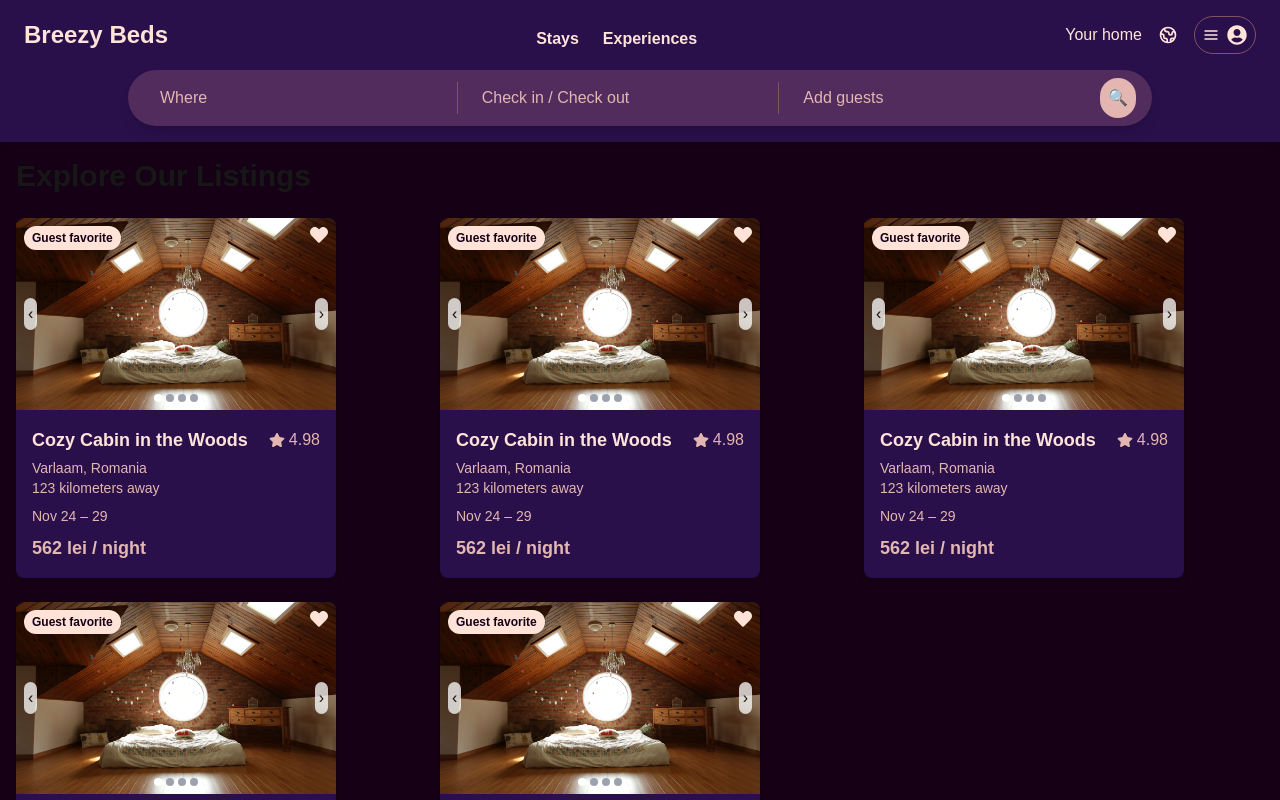
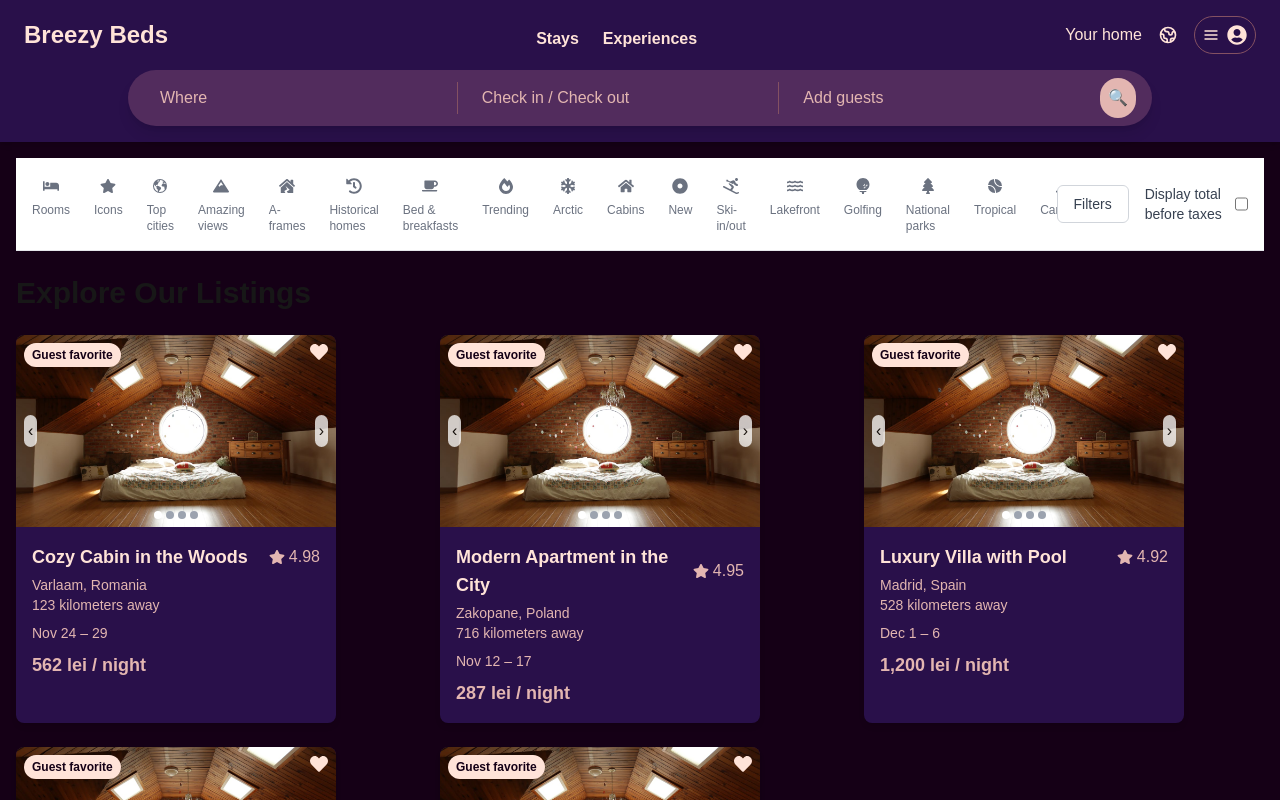
Before and after one commit to RimshaAamir/BreezyBeds, a Next.js app: page / in a window 1280 px wide. Shown: the top 800 px of the page. Built offline with nearby package versions, Linux system fonts and the light colour scheme.

Commit message:
Category Bar

```diff
--- a/app/page.tsx
+++ b/app/page.tsx
@@ -1,6 +1,6 @@
-// pages/index.js
-import Header from '../components/navbar/Header';
-import ListingCard from '../components/cards/ListingCard';
+import Header from "../components/navbar/Header";
+import Categories from "../components/categories/Categories"
+import ListingCard from "../components/cards/ListingCard";
 
 export default function Home() {
   const listings = [
@@ -25,12 +25,12 @@ export default function Home() {
                 "123.png",
                 "2222.jpg",
       ],
-      title: "Cozy Cabin in the Woods",
-      location: "Varlaam, Romania",
-      distance: 123,
-      dates: "Nov 24 – 29",
-      price: "562 lei",
-      rating: 4.98,
+      title: "Modern Apartment in the City",
+      location: "Zakopane, Poland",
+      distance: 716,
+      dates: "Nov 12 – 17",
+      price: "287 lei",
+      rating: 4.95,
     },
     {
       images: [
@@ -39,12 +39,12 @@ export default function Home() {
                 "123.png",
                 "2222.jpg",
       ],
-      title: "Cozy Cabin in the Woods",
-      location: "Varlaam, Romania",
-      distance: 123,
-      dates: "Nov 24 – 29",
-      price: "562 lei",
-      rating: 4.98,
+      title: "Luxury Villa with Pool",
+      location: "Madrid, Spain",
+      distance: 528,
+      dates: "Dec 1 – 6",
+      price: "1,200 lei",
+      rating: 4.92,
     },
     {
       images: [
@@ -53,12 +53,12 @@ export default function Home() {
                 "123.png",
                 "2222.jpg",
       ],
-      title: "Cozy Cabin in the Woods",
-      location: "Varlaam, Romania",
-      distance: 123,
-      dates: "Nov 24 – 29",
-      price: "562 lei",
-      rating: 4.98,
+      title: "Beachfront Paradise",
+      location: "Ibiza, Spain",
+      distance: 928,
+      dates: "Jan 10 – 15",
+      price: "900 lei",
+      rating: 4.87,
     },
     {
       images: [
@@ -67,21 +67,23 @@ export default function Home() {
                 "123.png",
                 "2222.jpg",
       ],
-      title: "Cozy Cabin in the Woods",
-      location: "Varlaam, Romania",
+      title: "Mountain Retreat",
+      location: "Breaza, Romania",
       distance: 123,
       dates: "Nov 24 – 29",
-      price: "562 lei",
-      rating: 4.98,
+      price: "1,500 lei",
+      rating: 5.0,
     },
-    // Additional listings can be added here
   ];
 
   return (
     <div className="bg-background min-h-screen text-primaryText">
       <Header />
       <main className="p-4">
-        <h1 className="text-3xl font-bold mb-6">Explore Our Listings</h1>
+        {/* Categories Section */}
+        <Categories />
+        <h1 className="text-3xl font-bold mb-6 mt-6">Explore Our Listings</h1>
+        {/* Listings Grid */}
         <div className="grid grid-cols-1 sm:grid-cols-2 lg:grid-cols-3 gap-6">
           {listings.map((listing, index) => (
             <ListingCard
--- /dev/null
+++ b/components/categories/Categories.jsx
@@ -0,0 +1,77 @@
+"use client";
+
+import {
+  FaBed,
+  FaStar,
+  FaMountain,
+  FaHouseDamage,
+  FaHistory,
+  FaCoffee,
+  // FaCastle,
+  FaFireAlt,
+  FaSnowflake,
+  FaHome,
+  FaSkiing,
+  FaWater,
+  FaGolfBall,
+  FaTree,
+  FaUmbrellaBeach,
+  FaCampground,
+  FaShip,
+  FaDotCircle
+} from "react-icons/fa";
+import {IoTennisball, IoEarth } from "react-icons/io5";
+import CategoryButton from "./CategoryButton"
+
+const Categories = () => {
+  const categories = [
+    { icon: <FaBed />, label: "Rooms" },
+    { icon: <FaStar />, label: "Icons" },
+    { icon: <IoEarth />, label: "Top cities" },
+    { icon: <FaMountain />, label: "Amazing views" },
+    { icon: <FaHouseDamage />, label: "A-frames" },
+    { icon: <FaHistory />, label: "Historical homes" },
+    { icon: <FaCoffee />, label: "Bed & breakfasts" },
+    // { icon: <FaCastle />, label: "Mansions" },
+    { icon: <FaFireAlt />, label: "Trending" },
+    { icon: <FaSnowflake />, label: "Arctic" },
+    { icon: <FaHome />, label: "Cabins" },
+    { icon: <FaDotCircle />, label: "New" },
+    { icon: <FaSkiing />, label: "Ski-in/out" },
+    { icon: <FaWater />, label: "Lakefront" },
+    { icon: <FaGolfBall />, label: "Golfing" },
+    { icon: <FaTree />, label: "National parks" },
+    { icon: <IoTennisball />, label: "Tropical" },
+    { icon: <FaCampground />, label: "Camping" },
+    { icon: <FaUmbrellaBeach />, label: "Beachfront" },
+    { icon: <FaShip />, label: "Boats" },
+    { icon: <FaDotCircle />, label: "Yurts" },
+  ];
+
+  return (
+    <div className="py-4 px-4 bg-white border-b border-gray-200 flex items-center">
+      <div className="overflow-x-auto whitespace-nowrape">
+        <div className="inline-flex space-x-6">
+          {categories.map((category, index) => (
+            <CategoryButton key={index} icon={category.icon} label={category.label} />
+          ))}
+        </div>
+      </div>
+        {/* Right-side filters and toggle */}
+        <div className="flex items-center space-x-4 ml-auto">
+          <button className="px-4 py-2 border border-gray-300 rounded-md text-sm text-gray-700 hover:bg-gray-100">
+            Filters
+          </button>
+          <label className="flex items-center space-x-2 text-sm text-gray-700">
+            <span>Display total before taxes</span>
+            <input
+              type="checkbox"
+              className="toggle-checkbox w-4 h-4 border-gray-300 rounded-full"
+            />
+          </label>
+        </div>
+    </div>
+  );
+};
+
+export default Categories;
--- /dev/null
+++ b/components/categories/CategoryButton.jsx
@@ -0,0 +1,18 @@
+"use client";
+
+const CategoryButton = ({ icon, label }) => {
+  return (
+    <div className="flex flex-col items-center cursor-pointer group">
+      {/* Icon */}
+      <div className="w-6 h-6 flex justify-center items-center text-gray-500 group-hover:text-black">
+        {icon}
+      </div>
+      {/* Label */}
+      <div className="text-xs text-gray-500 group-hover:text-black mt-1">
+        {label}
+      </div>
+    </div>
+  );
+};
+
+export default CategoryButton;
```
Also changed, not shown: 1 other file (tests, documents, lock files or other folders). Lines whose indentation alone changed are shown as unchanged.
